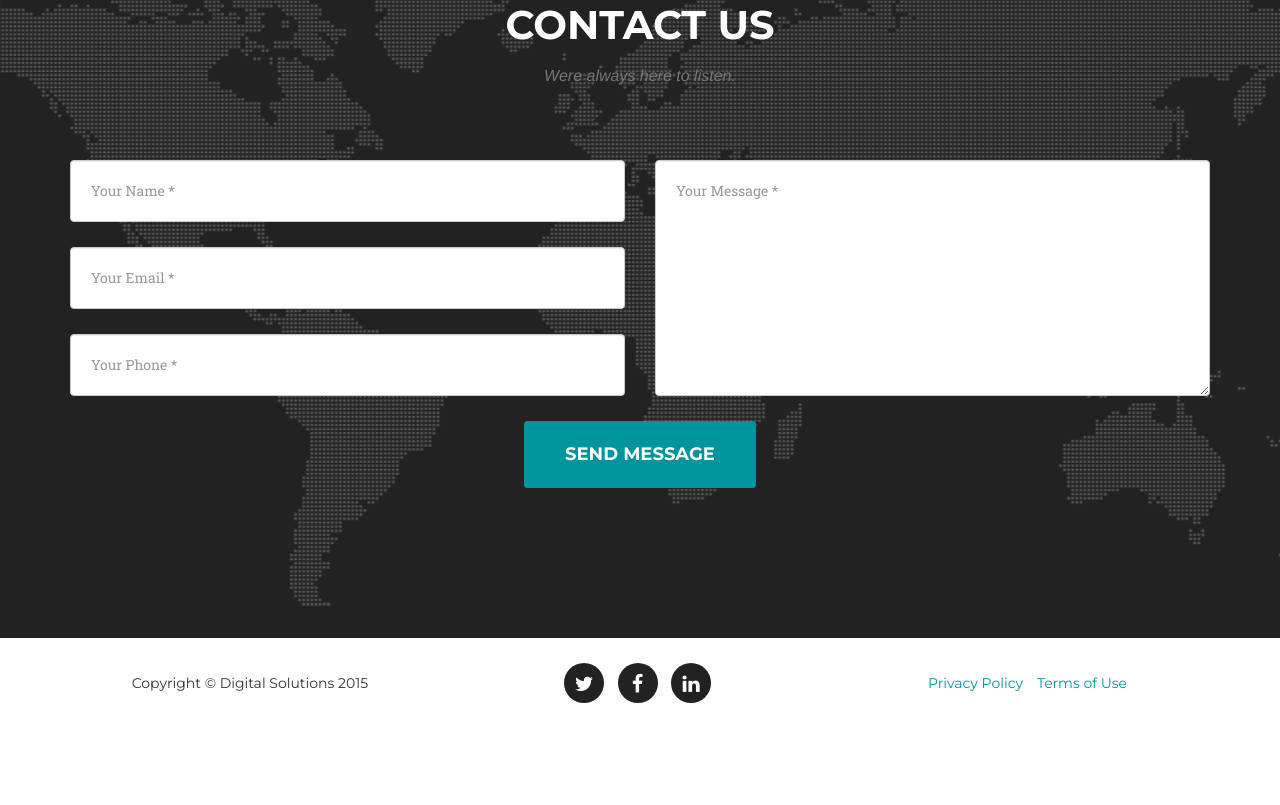
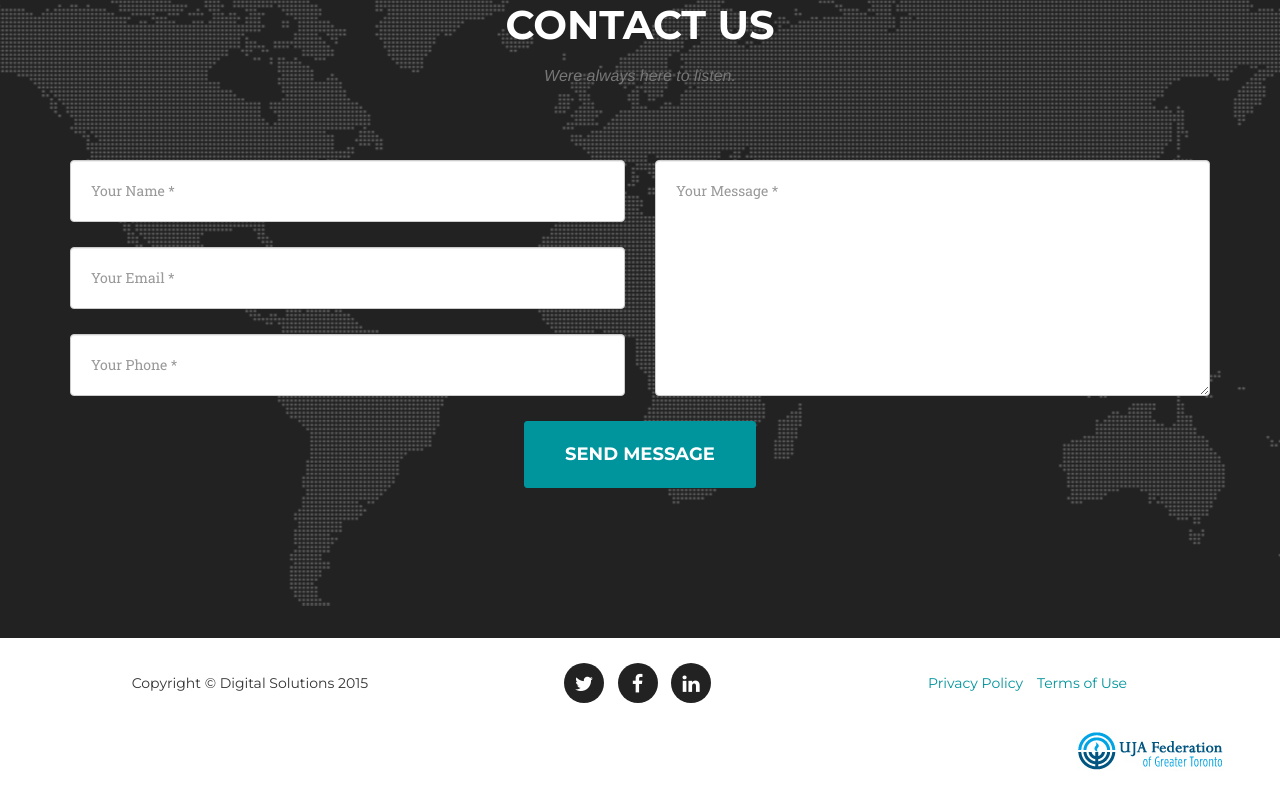
Before and after one commit to abkendal/Agency-Web-Sample, a plain HTML site: page index.html in a window 1280 px wide. Shown: the part 5834-6639 px from the top of the page. Before the commit the page ends 6562 px from the top, so only its background shows below. Drawn offline with nearby package versions, Linux system fonts and the light colour scheme; a web font is replaced by a local one.

Commit message:
Add UJA logo to footer

```diff
--- a/index.html
+++ b/index.html
@@ -468,6 +468,10 @@
                     </ul>
                 </div>
             </div>
+            <div class="row">
+                <br>
+                <img src="img/logos/UJA-logo.jpg" class="img-responsive pull-right" alt="">
+            </div>
         </div>
     </footer>
 
```
Also changed, not shown: img/logos/UJA-logo.jpg (added).
